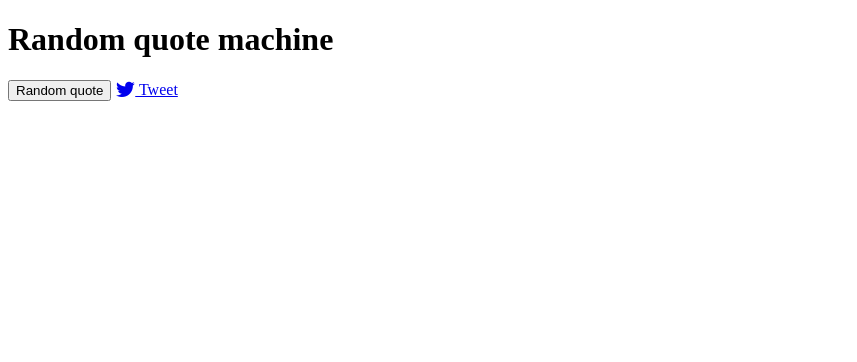
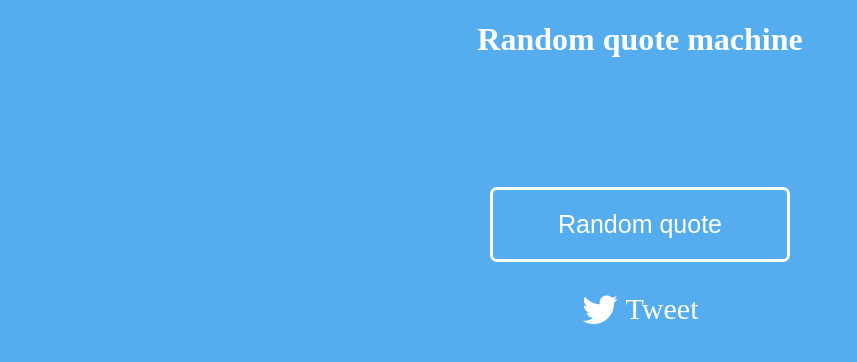
Before and after one commit to Nieokorzesany/zad-16.5, a website: page index.html in a window 1280 px wide. Shown: the whole page, without its empty margins (0-857 px from the left). Drawn offline with Linux system fonts and the light colour scheme.

Commit message:
add styling

```diff
--- a/js/script.js
+++ b/js/script.js
@@ -1,7 +1,7 @@
 var prefix = "https://cors-anywhere.herokuapp.com/";
 var tweetLink = "https://twitter.com/intent/tweet?text=";
 var quoteUrl =
-  "https://quotesondesign.com/wp-json/posts?filter[orderby]=rand&filter[posts_per_page]=1";
+  "https://quotesondesign.com/wp-json/posts?filter[orderby]=rand&filter[posts_per_page]=10";
 
 function getQuote() {
   fetch(prefix + quoteUrl, { cache: "no-store" })
@@ -12,7 +12,9 @@ function getQuote() {
 }
 
 function createTweet(input) {
-  var data = input[0];
+  var getRandom = Math.random() * 10;
+  parseInt(getRandom);
+  var data = input[parseInt(getRandom)];
   var dataElement = document.createElement("div");
   dataElement.innerHTML = data.content;
   var quoteText = dataElement.innerText.trim();
@@ -38,5 +40,7 @@ function createTweet(input) {
 //});
 
 document.querySelector(".trigger").addEventListener("click", function() {
+  document.querySelector(".quote").innerText = "";
+  document.querySelector(".author").innerText = "";
   getQuote();
 });
--- a/sass/style.scss
+++ b/sass/style.scss
@@ -1,3 +1,30 @@
-p {
-  font-size: 30px;
+body {
+  text-align: center;
+  background: #55acee;
+  h1,
+  h2,
+  h3 {
+    color: white;
+  }
+  div {
+    display: flex;
+    flex-direction: column;
+    button {
+      width: 300px;
+      margin: auto;
+      margin-top: 30px;
+      margin-bottom: 30px;
+      color: white;
+      padding: 20px;
+      border: 3px solid white;
+      border-radius: 7px;
+      background: #55acee;
+      font-size: 25px;
+    }
+    a {
+      text-decoration: none;
+      color: white;
+      font-size: 30px;
+    }
+  }
 }
```
Also changed, not shown: css/style.css, 1 other file.
